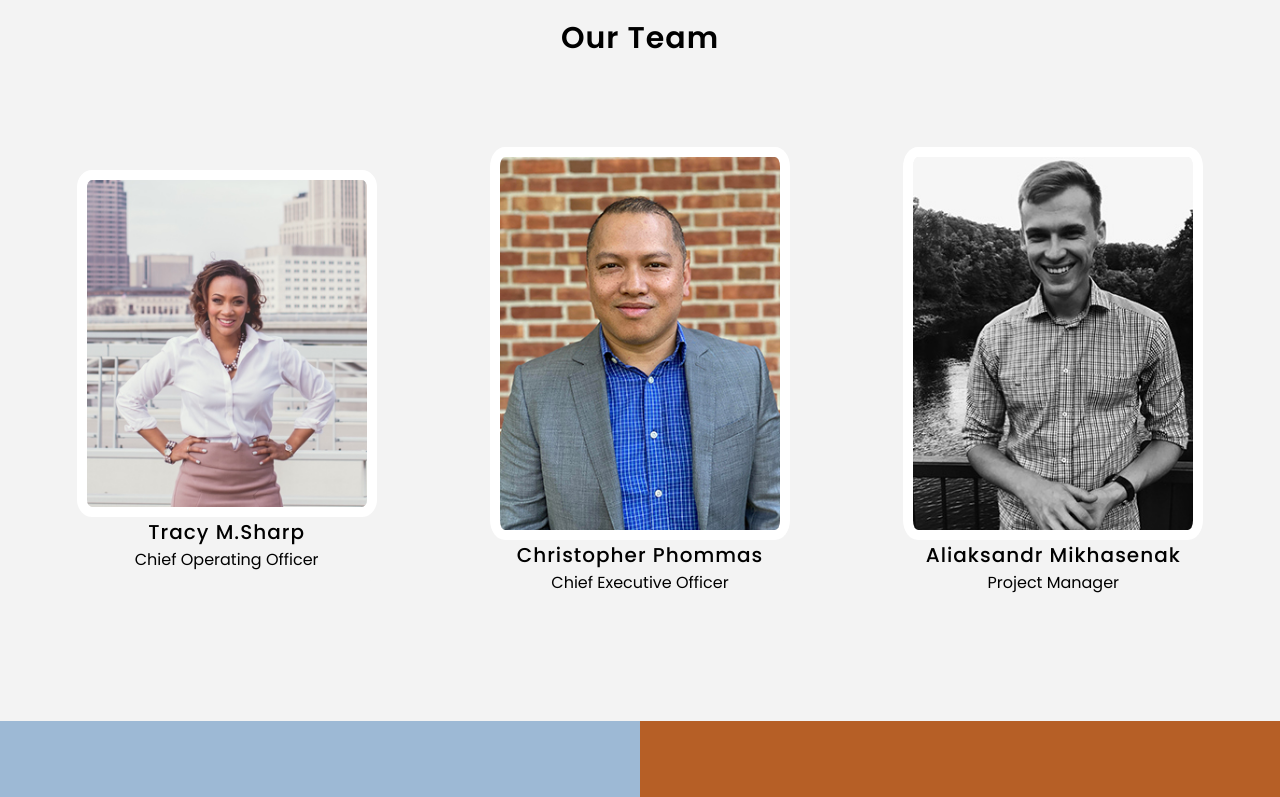
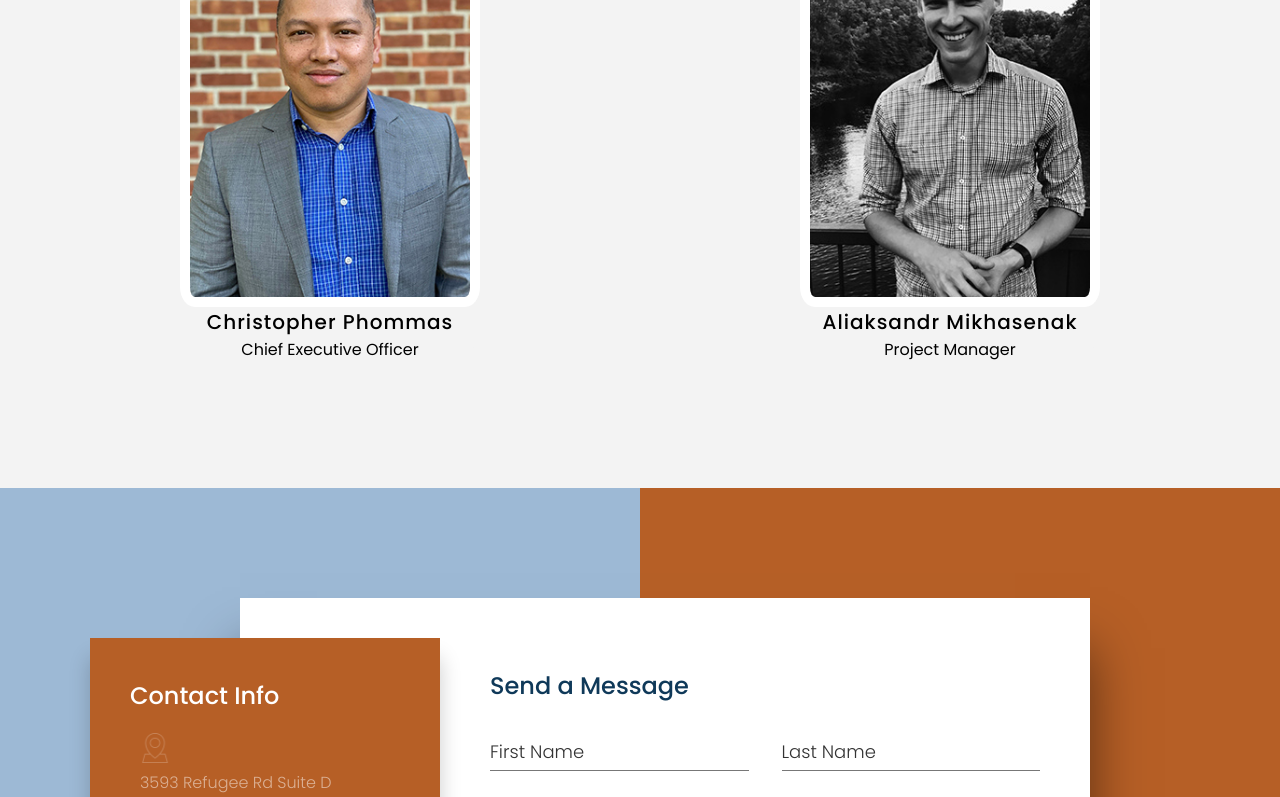
Before and after one commit to Nicolay-kr/revcon_managment, a Django app: page / in a window 1280 px wide. Shown: the part 3436-4233 px from the top of the page. Run offline with Django 3.2, Linux system fonts and the light colour scheme; some web fonts are replaced.

Commit message:
fix: remove tracy, update map, change database sqlLite

```diff
--- a/mainsite/templates/mainsite/index.html
+++ b/mainsite/templates/mainsite/index.html
@@ -319,41 +319,14 @@
   leasing homes across the country</p> -->
 
 
-        <iframe src="https://createaclickablemap.com/map.php?&id=92916&maplocation=false&online=true" width="1300" height="758" style="border: none;"></iframe>
-        <script>if (window.addEventListener){ window.addEventListener("message", function(event) { if(event.data.length >= 22) { if( event.data.substr(0, 22) == "__MM-LOCATION.REDIRECT") location = event.data.substr(22); } }, false); } else if (window.attachEvent){ window.attachEvent("message", function(event) { if( event.data.length >= 22) { if ( event.data.substr(0, 22) == "__MM-LOCATION.REDIRECT") location = event.data.substr(22); } }, false); } </script>
-
-      </div>
+  <iframe src="https://createaclickablemap.com/map.php?&id=103039&maplocation=false&online=true" width="900" height="525" style="border: none;"></iframe>
+<script>if (window.addEventListener){ window.addEventListener("message", function(event) { if(event.data.length >= 22) { if( event.data.substr(0, 22) == "__MM-LOCATION.REDIRECT") location = event.data.substr(22); } }, false); } else if (window.attachEvent){ window.attachEvent("message", function(event) { if( event.data.length >= 22) { if ( event.data.substr(0, 22) == "__MM-LOCATION.REDIRECT") location = event.data.substr(22); } }, false); } </script>
   </section>
 
   <section id="team" class="team">
       <h2 class="heading">Our Team</h2>
       <div class="container">
-        <div class="teamBx">
-          <div class="front">
-            <img src={% static 'mainsite/tracy.jpg' %}>
-            <h2> Tracy M.Sharp</h2>
-            <p>Chief Operating Officer</p>
-          </div>
-          <div class="back">
-            <p>
-                Tracy Sharp serves as the Chief Operational Officer for the
-                portfolio of businesses that Mr. Phommas trail-blazes. Tracy's
-                love for startups lead her to the greater Los Angeles area where
-                she spearheaded efforts in business development for an
-                international AdTech company.
-                Her willingness to accept new challenges is what she's known
-                best for and is what led her to successfully raise millions of
-                dollars in her role as a fundraiser for United Way of Central
-                Ohio; planned major events for companies like Nationwide
-                Insurance, United Way of Central Ohio and several other
-                 charitable entities.<!-- Tracy acquired her undergraduate degree -->
-                <!-- from Franklin University, and is in pursuit of an MPA. In her
-                spare time she is an inspirational speaker, author, and a
-                loving mother to her daughter. -->
-            </p>
-              <!-- <a href="#">More</a> -->
-          </div>
-        </div>
+
         <div class="teamBx">
           <div class="front">
             <img src={% static 'mainsite/Chris2.jpg' %}>
```
Also changed, not shown: revcon/settings.py (+8 -6 lines).
